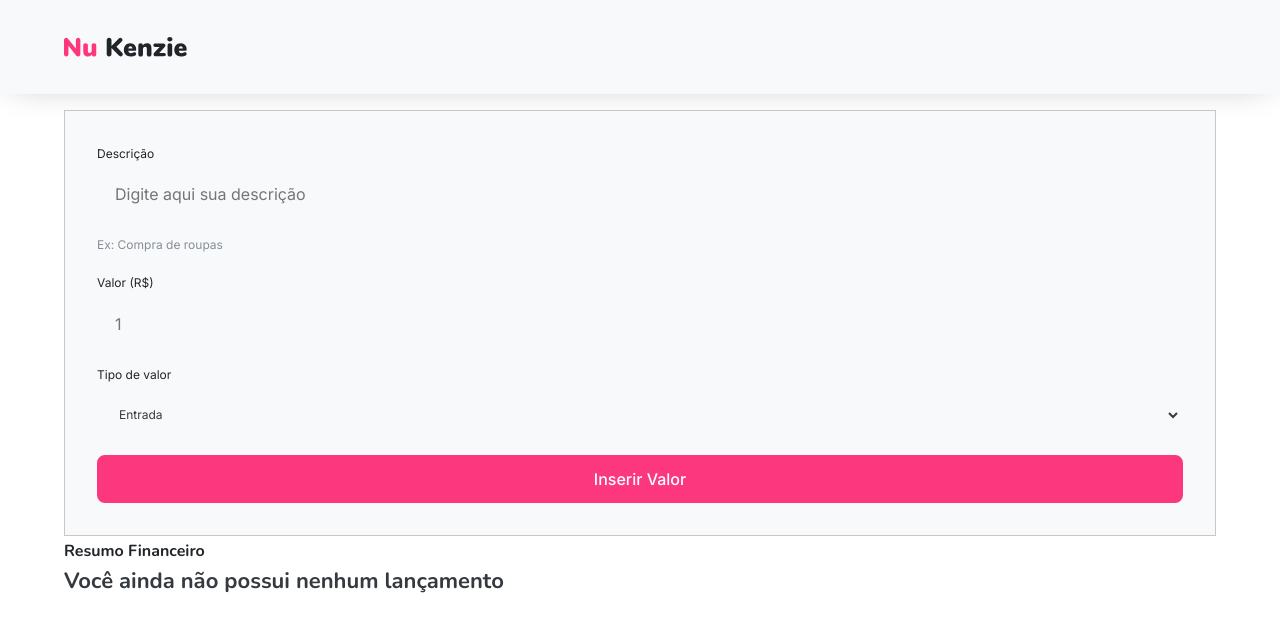
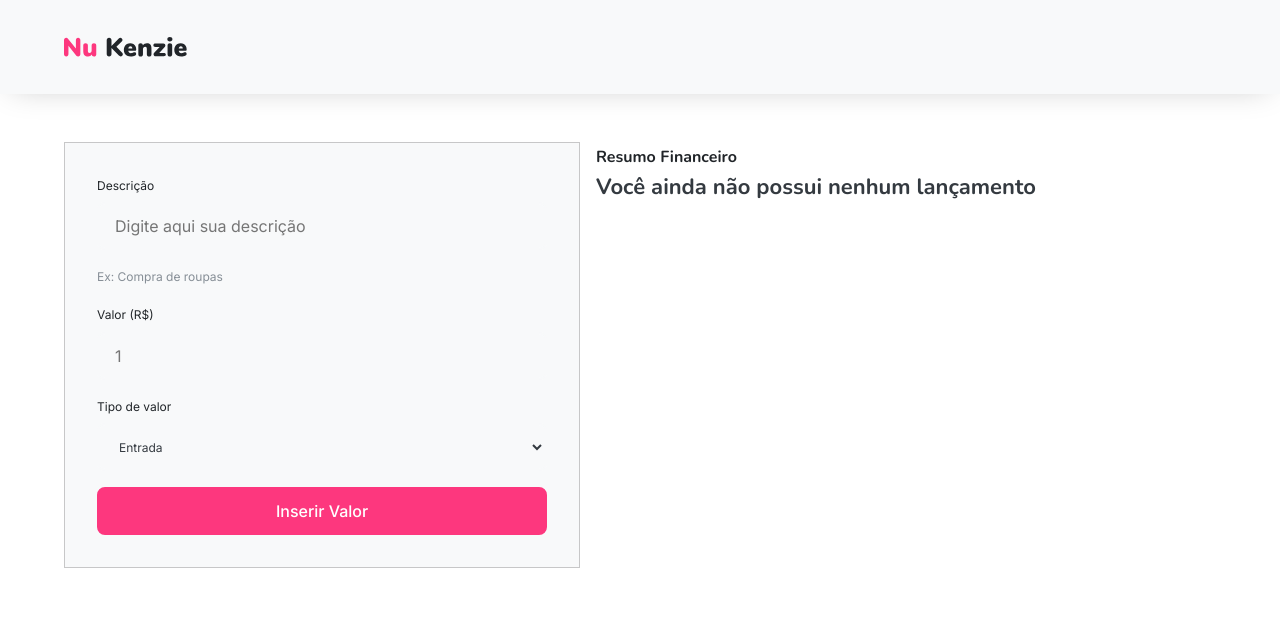
Before and after one commit to Kenzie-Academy-Brasil-Developers/m3-s2-entrega-portfolio-nu-kenzie_bervalim, a React (Vite) app: page / in a window 1280 px wide. Shown: the top 632 px of the page. Built offline with nearby package versions, Linux system fonts and the light colour scheme.

Commit message:
nuKenzie

```diff
--- a/src/components/ControlFInanceSection/ControlFInanceList/index.jsx
+++ b/src/components/ControlFInanceSection/ControlFInanceList/index.jsx
@@ -5,7 +5,7 @@ export const ControlFinanceList = ({
   removeFinanceControlCard,
 }) => {
   return (
-    <section>
+    <section style={{ gridArea: "c" }}>
       <h3 className="title two">Resumo Financeiro</h3>
       {financeList.length > 0 ? (
         <ul>
--- a/src/components/ControlFInanceSection/style.module.scss
+++ b/src/components/ControlFInanceSection/style.module.scss
@@ -1,3 +1,10 @@
-// .flexBox {
-//   display: flex;
-// }
+.flexBox {
+  @media (min-width: 1024px) {
+    padding: 2rem 0;
+    display: grid;
+    grid-template-areas:
+      "a c"
+      "b c";
+    gap: 1rem;
+  }
+}
--- a/src/components/FinanceForm/style.module.scss
+++ b/src/components/FinanceForm/style.module.scss
@@ -7,5 +7,6 @@
     display: flex;
     flex-direction: column;
     gap: 1rem;
+    grid-area: a;
   }
 }
--- a/src/components/SumControlFinance/style.module.scss
+++ b/src/components/SumControlFinance/style.module.scss
@@ -3,6 +3,7 @@
   padding: 2rem;
   border: 1px solid var(--grey-2);
   border-radius: 0.25rem;
+  grid-area: b;
 }
 
 .sumBox {
```
